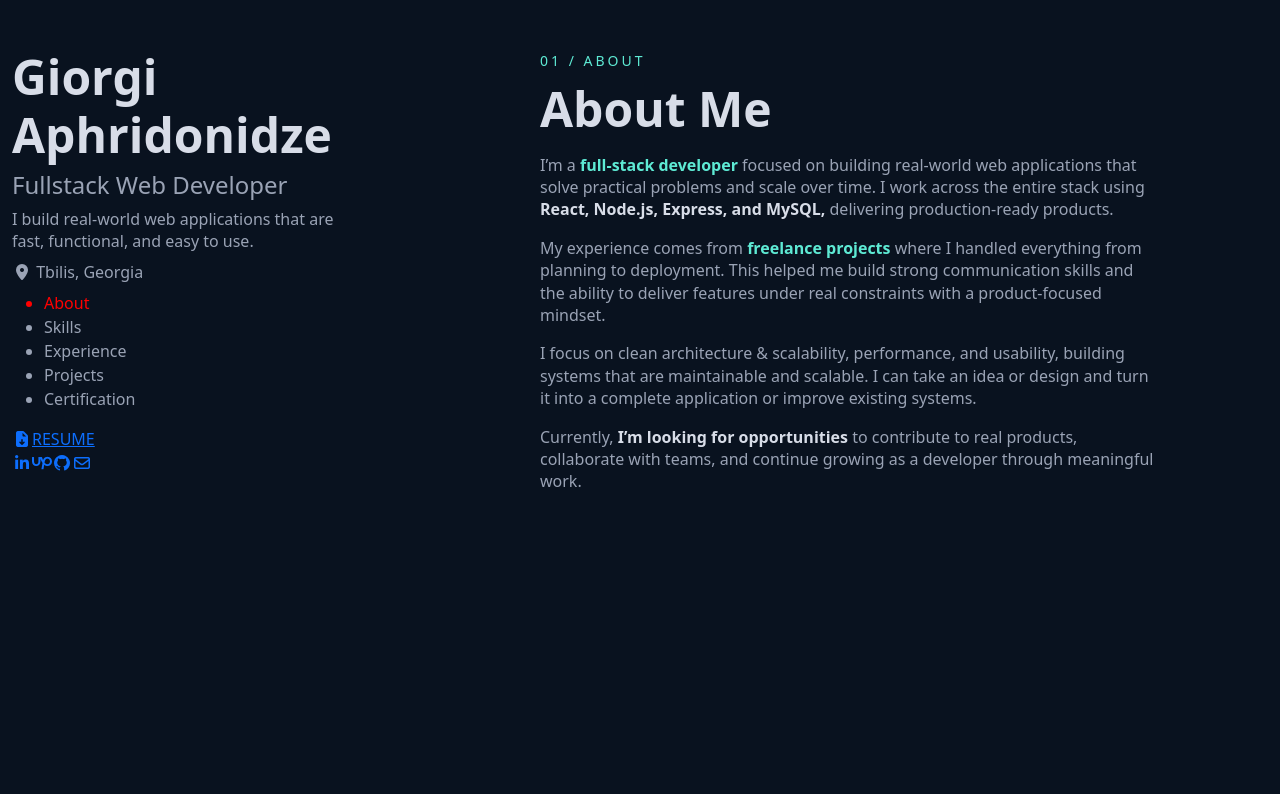
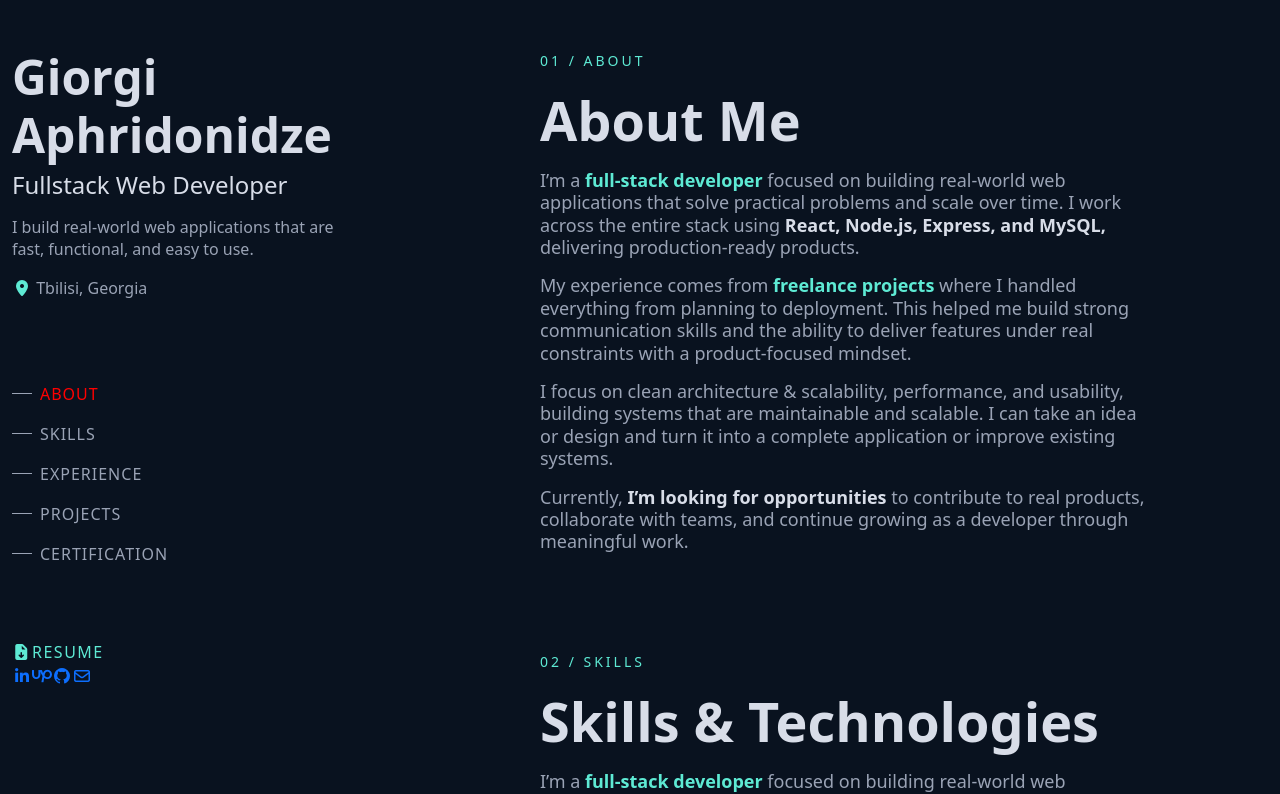
Before and after one commit to Apridonidze/portfolio-app, a React (Vite) app: page / in a window 1280 px wide. Shown: the top 794 px of the page. Built offline with nearby package versions, Linux system fonts and the light colour scheme.

Commit message:
feat: developed Skill.jsx component to display technologies and skills in indivudual componetns wiht map funciton

```diff
--- a/src/components/Sidebar.jsx
+++ b/src/components/Sidebar.jsx
@@ -7,12 +7,12 @@ export default function Sidebar({ activeSection }){
             <div className="sidebar-top">
                 <h1 className='fw-bold'>Giorgi Aphridonidze</h1>
                 <h4>Fullstack Web Developer</h4>
-                <h6>I build real-world web applications that are fast, functional, and easy to use.</h6>
-                <h6><i class="fa-solid fa-location-dot"></i> Tbilis, Georgia</h6>
+                <h6 className='my-3'>I build real-world web applications that are fast, functional, and easy to use.</h6>
+                <h6><i class="fa-solid fa-location-dot"></i> Tbilisi, Georgia</h6>
             </div>
 
             <div className="sidebar-main">
-                <ul>
+                <ul className='sectionContainer'>
                     <li className={`section ${activeSection === "About" ? 'active' : ''}`}><span className='section-line'></span><span>About</span></li>
                     <li className={`section ${activeSection === "Skills" ? 'active' : ''}`}><span className='section-line'></span><span>Skills</span></li>
                     <li className={`section ${activeSection === "Experience" ? 'active' : ''}`}><span className='section-line'></span><span>Experience</span></li>
@@ -22,7 +22,7 @@ export default function Sidebar({ activeSection }){
             </div>
 
             <div className="sidebar-bottom">
-                <a href='https://media.licdn.com/dms/image/v2/D4D2DAQHT0b_RkUsZ7w/profile-treasury-document-cover-images_1920/B4DZyZQW1KJwBM-/0/1772097729154?e=1777939200&v=beta&t=QRJxb5Xb9dr6yvfwRPopmCA0SF2q0SkZ-4MDSVu3o-s' target='_blank'><i class="fa-solid fa-file-arrow-down"></i>RESUME</a>
+                <a className='resume' href='https://media.licdn.com/dms/image/v2/D4D2DAQHT0b_RkUsZ7w/profile-treasury-document-cover-images_1920/B4DZyZQW1KJwBM-/0/1772097729154?e=1777939200&v=beta&t=QRJxb5Xb9dr6yvfwRPopmCA0SF2q0SkZ-4MDSVu3o-s' target='_blank'><i class="fa-solid fa-file-arrow-down"></i>RESUME</a>
                 <div className="socials">
                     <a href='https://www.linkedin.com/in/giorgi-aphridonidze-7aa896291/' target='_blank'><i class="fa-brands fa-linkedin-in"></i></a>
                     <a href='https://www.upwork.com/freelancers/~01c18a1192545fe285' target='_blank'><i class="fa-brands fa-upwork"></i></a>
--- a/src/container/About.jsx
+++ b/src/container/About.jsx
@@ -17,7 +17,7 @@ export default function About({ setActiveSection }){
         <section id="About" ref={sectionRef}>
 
             <span className="section-id small">01 / ABOUT</span>
-            <h1 className="section-title fw-bold mt-2">About Me</h1>
+            <h1 className="section-title ">About Me</h1>
 
             <div className="section-body">
                 <h6 className="my-3">I’m a <b>full-stack developer</b> focused on building real-world web applications that solve practical problems and scale over time. I work across the entire stack using <b className="lightHighlight">React, Node.js, Express, and MySQL,</b> delivering production-ready products.</h6>
--- a/src/container/Skills.jsx
+++ b/src/container/Skills.jsx
@@ -1,6 +1,33 @@
+import { useRef, useEffect } from "react"
+
 export default function Skills({ setActiveSection }){
+
+    const sectionRef = useRef(null)
+
+    useEffect(() => {
+
+        const observer = new IntersectionObserver(([entry]) => {entry.isIntersecting ? setActiveSection("Skills") : null} , { threshold : 0.2})
+        if(sectionRef.current) observer.observe(sectionRef.current)
+
+        return () => observer.disconnect()
+
+    },[setActiveSection])
+
     return(
-        <section id="Skills">
+        <section id="Skills" ref={sectionRef}>
+
+            <span className="section-id small">02 / SKILLS</span>
+            <h1 className="section-title ">Skills & Technologies</h1>
+
+            <div className="section-body">
+                <h6 className="my-3">I’m a <b>full-stack developer</b> focused on building real-world web applications that solve practical problems and scale over time. I work across the entire stack using <b className="lightHighlight">React, Node.js, Express, and MySQL,</b> delivering production-ready products.</h6>
+
+                <h6 className="my-3">My experience comes from <b>freelance projects</b> where I handled everything from planning to deployment. This helped me build strong communication skills and the ability to deliver features under real constraints with a product-focused mindset.</h6>
+
+                <h6 className="my-3">I focus on clean architecture & scalability, performance, and usability, building systems that are maintainable and scalable. I can take an idea or design and turn it into a complete application or improve existing systems.</h6>
+
+                <h6 className="my-3">Currently, <b className="lightHighlight">I’m looking for opportunities</b> to contribute to real products, collaborate with teams, and continue growing as a developer through meaningful work.</h6>
+            </div>
 
         </section>
     );
--- a/src/style/main.css
+++ b/src/style/main.css
@@ -11,9 +11,10 @@
 }
 
 .main-end{
-    min-height: 200vh;
+    display: flex;
+    flex-direction: column;
+    gap: 5rem;
 }
-
 
 @media (max-width: 856px){
     .main-start, .main-end{
--- a/src/style/section.css
+++ b/src/style/section.css
@@ -4,10 +4,12 @@
     font-size: 14px;
 }
 .section-title{
-
+    font-weight: bold;
+    font-size: 54px;
+    margin-top: 1rem;
 }
-.section-body{
-    font-size: 16px;
+.section-body h6{
+    font-size: 18px;
 }
 
 .section-body b{
--- a/src/style/sidebar.css
+++ b/src/style/sidebar.css
@@ -2,10 +2,73 @@
     max-width: 350px;
     position: fixed;
     min-height: 80vh;
+    justify-content: space-between;
+    display: flex;
+    flex-direction: column;
+}
+
+.sidebar-container h4{
+    color: #d8dde8;
+}
+
+.sidebar-top i{
+    color: #5eead4;
 }
 
 .section.active{
-    color: red ;
+    color: red;
+}
+
+.sectionContainer{
+    padding-left: 0;
+    list-style: none;
+    margin: 1rem 0rem;
+}
+
+.section .section-line{
+    max-width: 20px;
+    width: 100%;
+    min-width: 20px;
+    display: flex;
+    border-bottom: 1px solid  #9aa3b5;
+}
+
+.section{
+    color:  #9aa3b5;
+    display: flex;
+    align-items: center;
+    gap: 0.5rem;
+    margin: 1rem 0rem;
+    font-size: 16px;
+    letter-spacing: 1px;
+    text-transform: uppercase;
+}
+
+.section.active{
+    color: color ;
+}
+
+.resume {
+    position: relative;
+    text-decoration: none;
+    letter-spacing: 1.5px;
+    color: #5eead4;
+    display: inline-block;
+}
+
+.resume::after {
+    content: "";
+    position: absolute;
+    left: 0;
+    bottom: -2px;
+    width: 0%;
+    height: 1px;
+    background-color: #5eead4;
+    transition: width 0.3s ease;
+}
+
+.resume:hover::after {
+    width: 100%;
 }
 
 @media (max-width: 856px){
```
Also changed, not shown: src/components/Skill.jsx (added, +8 -0 lines).
